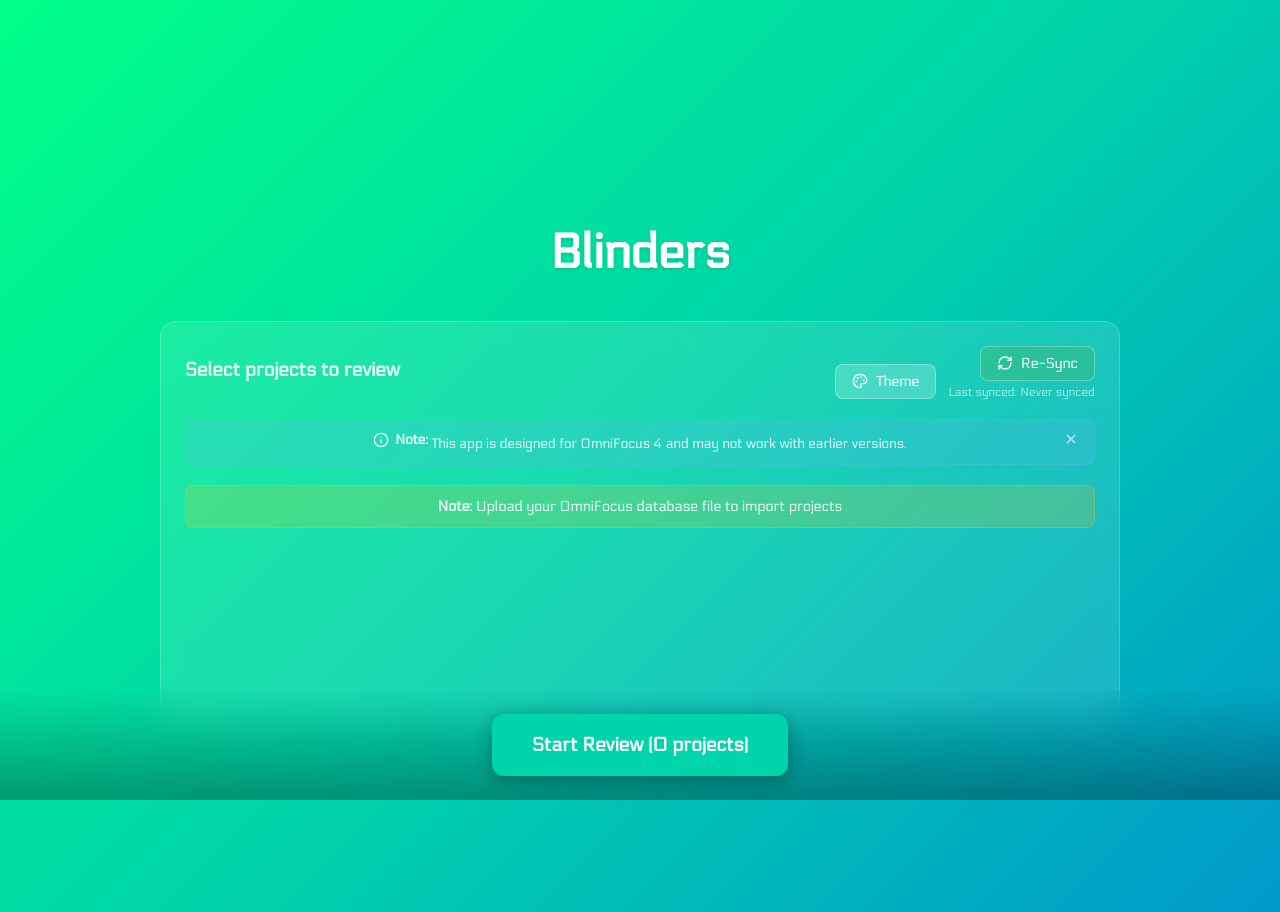
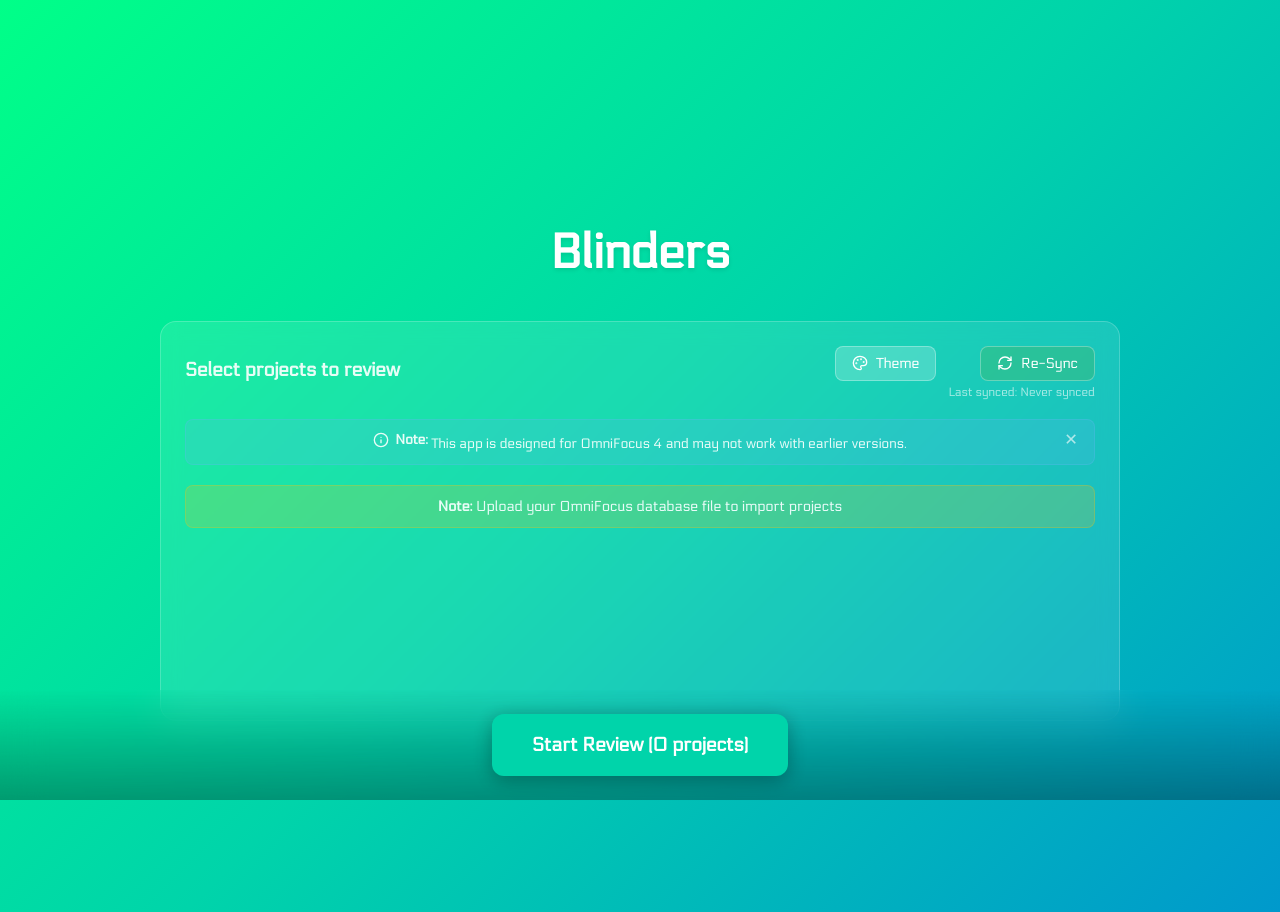
Before and after one commit to jamespheffernan/focused-review, a React (Vite) app: page / in a window 1280 px wide. Built offline with nearby package versions, Linux system fonts and the light colour scheme.

Commit message:
fix(ui): align theme button with Re-Sync button
- Change alignItems from 'flex-end' to 'flex-start' on button container
- Theme button now aligns with Re-Sync button at the top instead of being centered vertically

```diff
--- a/src/screens/QueueScreen.tsx
+++ b/src/screens/QueueScreen.tsx
@@ -125,7 +125,7 @@ export default function QueueScreen() {
             </h2>
           </div>
 
-          <div style={{ display: 'flex', gap: '12px', alignItems: 'flex-end' }}>
+          <div style={{ display: 'flex', gap: '12px', alignItems: 'flex-start' }}>
             <ThemeSelector />
 
             <div style={{ display: 'flex', flexDirection: 'column', gap: '4px', alignItems: 'flex-end' }}>
```
